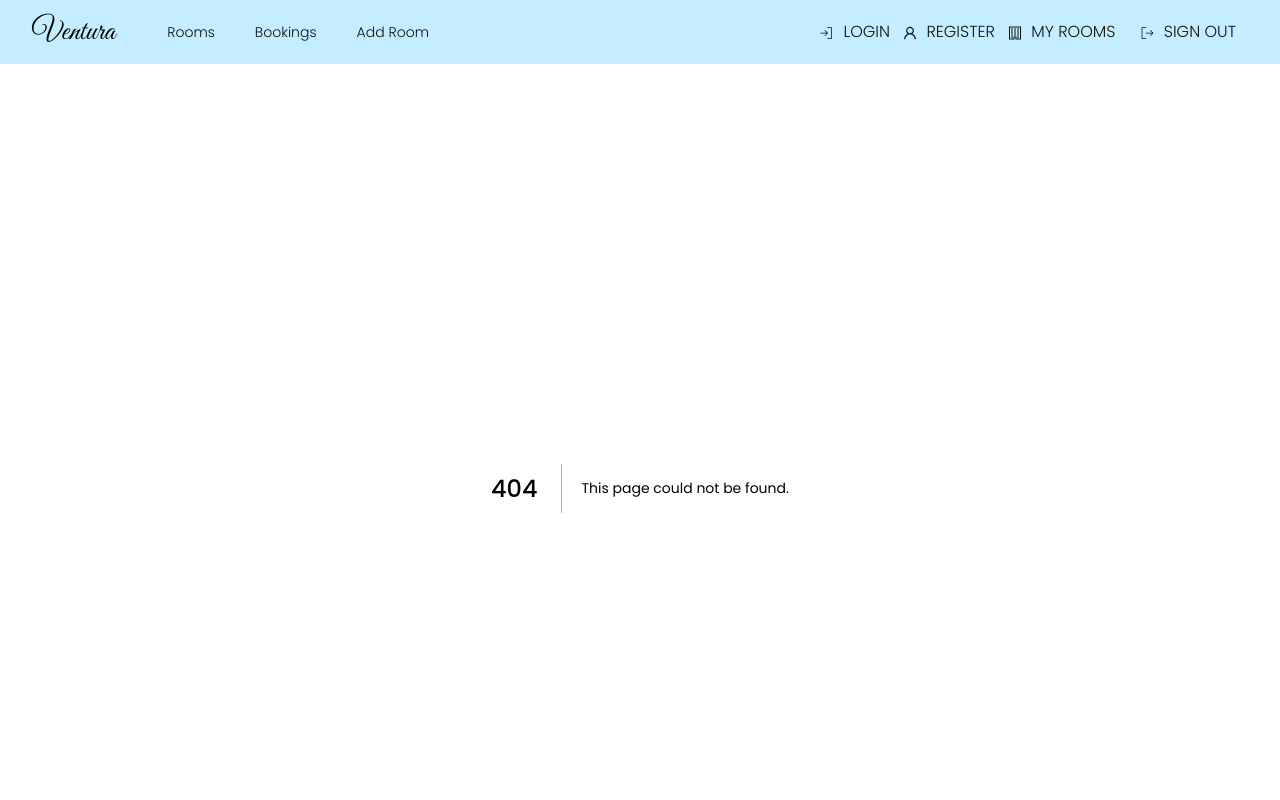
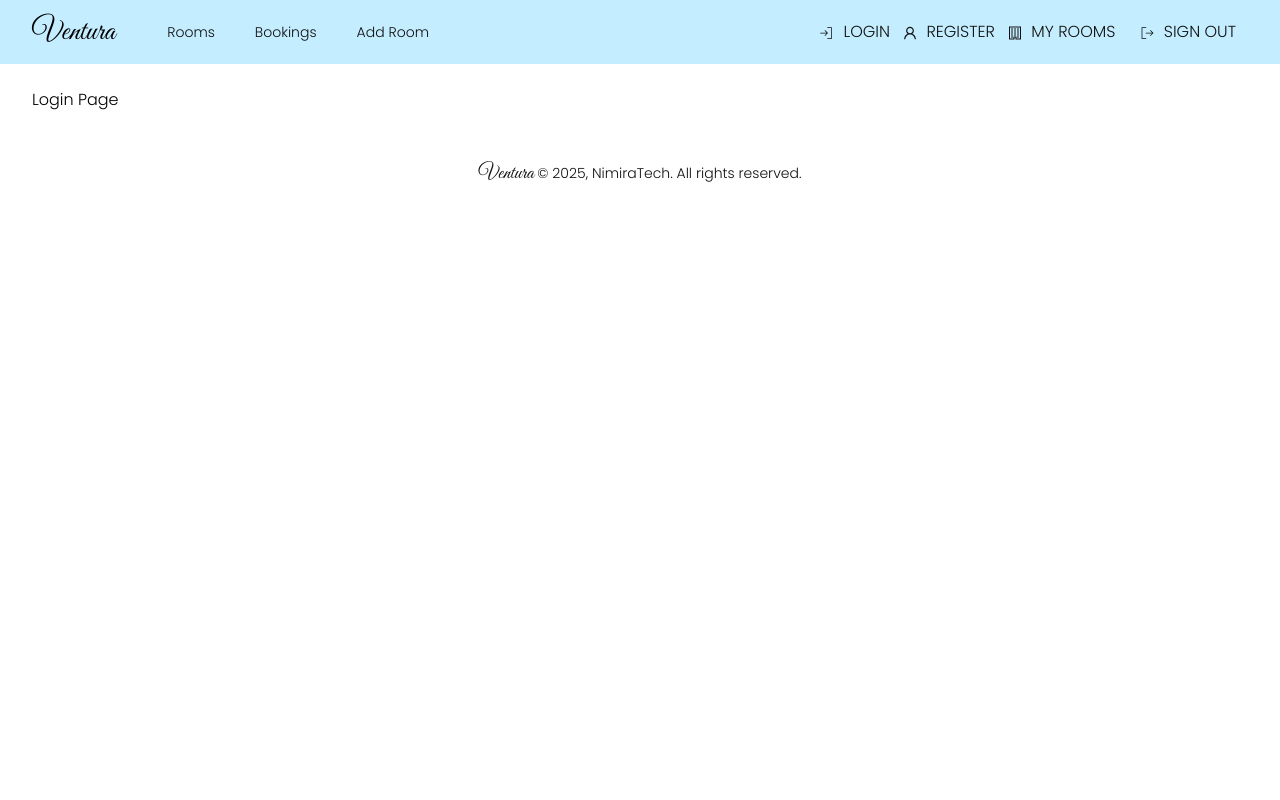
Before and after one commit to Nimira43/Ventura, a Next.js app: page /login in a window 1280 px wide. Before the commit this address had no page. Shown: the top 800 px of the page. Built offline with nearby package versions, Linux system fonts and the light colour scheme.

Commit message:
Updated LoginPage

```diff
--- /dev/null
+++ b/app/login/page.jsx
@@ -0,0 +1,7 @@
+const LoginPage= () => {
+  return (
+    <div>Login Page</div>
+   )
+}
+
+export default LoginPage
```
